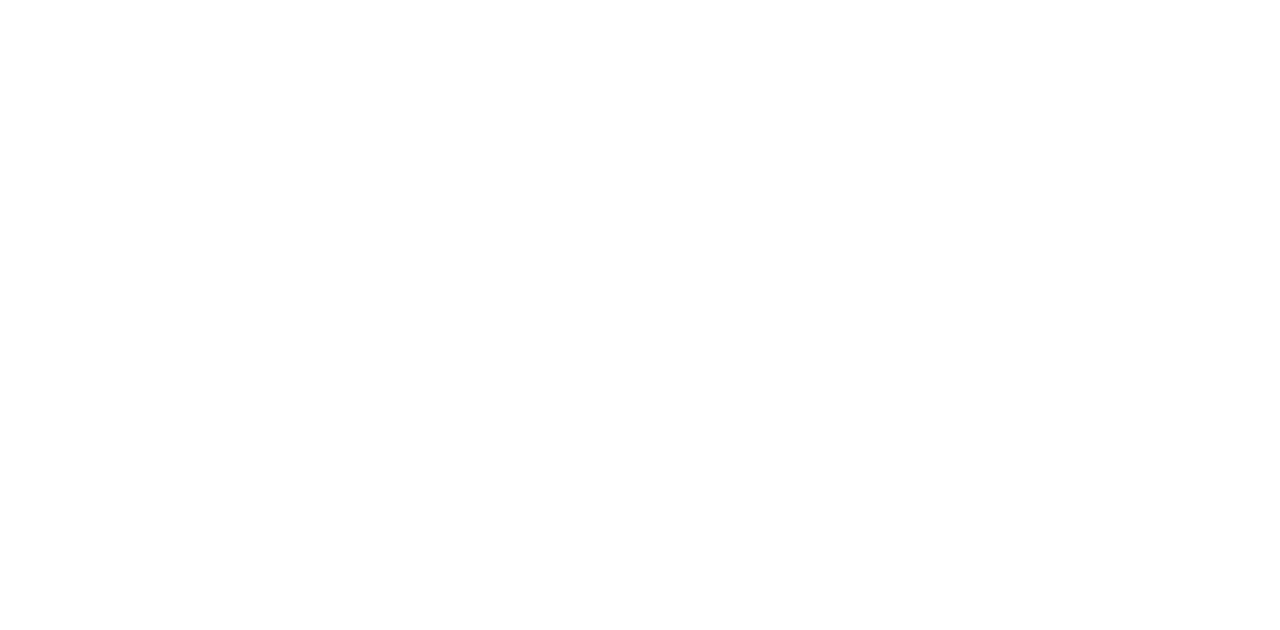
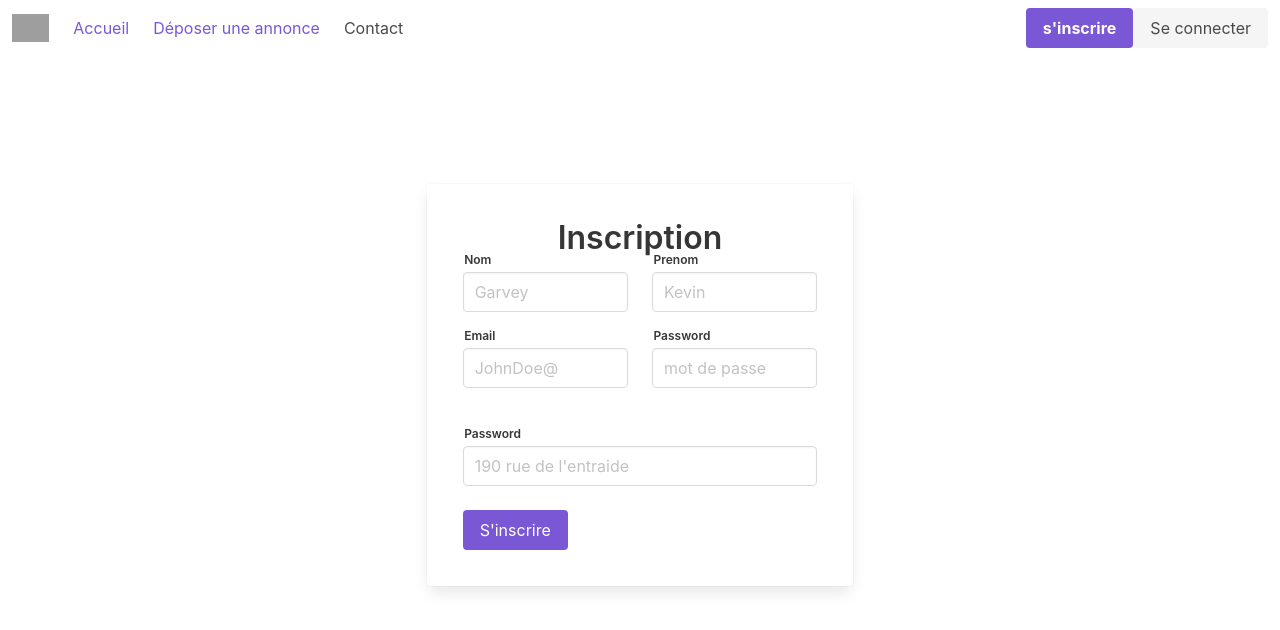
Before and after one commit to yassansplus/microservice-monVoisin, a Vue app in the folder front/vitrine-microservice/: page /inscription in a window 1280 px wide. Shown: the top 630 px of the page. Built offline with nearby package versions, Linux system fonts and the light colour scheme; grey boxes are pictures that could not be loaded.

Commit message:
Ajout front inscription et accueil

```diff
--- a/front/vitrine-microservice/src/components/deposer-une-annonce.vue
+++ /dev/null
@@ -1,13 +0,0 @@
-<template>
-  <div>
-    Déposer une annonce
-  </div>
-
-</template>
-<script>
-console.log("ohoh")
-export default {
-  name: 'dua',
-  components: {}
-}
-</script>
--- /dev/null
+++ b/front/vitrine-microservice/src/components/element/banner.vue
@@ -0,0 +1,35 @@
+<template>
+  <div>
+
+    <div class="banner has-background-primary-light">
+      <h1 class="banner-title">
+        Rechercher un service avec Mon voisin
+      </h1>
+    </div>
+    <div class="container" v-show="showSearchBar">
+      <searchbar></searchbar>
+    </div>
+  </div>
+</template>
+
+<script>
+import searchbar from "./searchbar";
+
+export default {
+  props: {
+    showSearchBar: Boolean
+  },
+  components: {
+    searchbar
+  }
+}
+</script>
+<style>
+.banner {
+  height: 300px;
+  display: flex;
+  align-items: center;
+  align-content: center;
+  justify-content: center;
+}
+</style>
--- /dev/null
+++ b/front/vitrine-microservice/src/components/element/card.vue
@@ -0,0 +1,76 @@
+<template>
+  <section class="columns mt-30">
+    <div class="is-2  is-offset-1 column annonce-image">
+
+    </div>
+    <div class="is-8 column is-paddingless">
+      <div class="card card-annonce">
+        <div class="card-content">
+          <h2 class="title-annonce">
+            <router-link to="/">Cours de guitare</router-link>
+          </h2>
+          <div class="content">
+            <ul>
+              <li>
+                <b-icon
+                    icon="map-marker-radius-outline">
+                </b-icon>
+                <span>Franconville</span>
+              </li>
+              <li>
+                <b-icon
+                    icon="dots-square">
+                </b-icon>
+                <span>Musique</span>
+              </li>
+              <li>
+                <b-icon
+                    icon="cash-multiple">
+                </b-icon>
+                <span>5€</span>
+              </li>
+            </ul>
+
+          </div>
+        </div>
+      </div>
+    </div>
+  </section>
+</template>
+
+<script>
+export default {}
+</script>
+<style>
+select {
+  width: 100%;
+}
+
+.title-annonce {
+  font-size: 1.3rem;
+  font-weight: bold;
+}
+
+.annonce-image {
+  background: url("https://picsum.photos/200") no-repeat;
+  background-size: cover;
+  height: 180px;
+}
+
+.content li {
+  list-style: none;
+  margin-top: 5px !important;
+}
+
+.mt-30 {
+  margin-top: 30px;
+}
+
+.card-annonce {
+  height: 180px;
+  padding: 0;
+  display: flex;
+  align-items: center;
+  justify-content: flex-start;
+}
+</style>
--- /dev/null
+++ b/front/vitrine-microservice/src/components/element/inscription.vue
@@ -0,0 +1,77 @@
+<template>
+  <div>
+    <div>
+      <div class="card card-inscription column is-4 is-offset-4">
+        <div class="card-content">
+          <div class="content">
+            <h1 class="has-text-centered">Inscription</h1>
+            <form action="" method="post">
+              <div class="columns">
+                <b-field label="Nom" :label-position="labelPosition" class="column is-6">
+                  <b-input placeholder="Garvey"></b-input>
+                </b-field>
+                <b-field label="Prenom" :label-position="labelPosition" class="column is-6">
+                  <b-input placeholder="Kevin"></b-input>
+                </b-field>
+              </div>
+              <div class="columns">
+                <b-field label="Email"
+                         :label-position="labelPosition"
+                         class="column is-6">
+                  <b-input type="email"
+                           placeholder="JohnDoe@"
+                           maxlength="50">
+                  </b-input>
+                </b-field>
+                <b-field label="Password"
+                         class="column is-6"
+                         :label-position="labelPosition"
+                >
+                  <b-input minlength="8" type="password" placeholder="mot de passe" maxlength="30"></b-input>
+                </b-field>
+              </div>
+              <div class="columns">
+
+                <b-field label="Password"
+                         class="column is-12"
+                         :label-position="labelPosition"
+                >
+                  <b-input minlength="8" type="text" placeholder="190 rue de l'entraide"></b-input>
+                </b-field>
+              </div>
+              <b-button type="is-primary" @click="test()">S'inscrire</b-button>
+
+            </form>
+          </div>
+        </div>
+      </div>
+    </div>
+  </div>
+
+</template>
+<script>
+
+export default {
+  name: 'inscription',
+  methods: {
+    test: function () {
+      console.log("let's goooooo 🏎");
+    }
+  },
+  data: function () {
+    return {
+      labelPosition: 'on-border',
+      message: "",
+      show: false,
+      posts: [1, 2, 3]
+    }
+  },
+  components: {}
+}
+</script>
+
+<style>
+.card-inscription {
+  margin-top: 10%;
+}
+</style>
--- a/front/vitrine-microservice/src/components/element/navbar.vue
+++ b/front/vitrine-microservice/src/components/element/navbar.vue
@@ -1,7 +1,7 @@
 <template>
   <div>
     <b-navbar>
-      <template>
+      <template #brand>
         <b-navbar-item tag="router-link" :to="{ path: '/' }">
           <img
               src="https://raw.githubusercontent.com/buefy/buefy/dev/static/img/buefy-logo.png"
@@ -9,7 +9,7 @@
           >
         </b-navbar-item>
       </template>
-      <template>
+      <template #start>
         <b-navbar-item>
           <router-link to="/"> Accueil</router-link>
         </b-navbar-item>
@@ -17,20 +17,19 @@
           <router-link to="/deposer-une-annonce"> Déposer une annonce</router-link>
         </b-navbar-item>
         <b-navbar-item href="#">
-          Rechercher une annonce
-        </b-navbar-item>
-        <b-navbar-item href="#">
           Contact
         </b-navbar-item>
 
       </template>
 
-      <template>
+      <template #end>
         <b-navbar-item tag="div">
           <div class="buttons">
-            <a class="button is-primary">
-              <strong>s'inscrire</strong>
-            </a>
+            <router-link to="/inscription">
+              <a class="button is-primary">
+                <strong>s'inscrire</strong>
+              </a>
+            </router-link>
             <a class="button is-light">
               Se connecter
             </a>
@@ -44,6 +43,7 @@
 <script>
 export default {
   name: 'navbar',
+  components: {},
   methods: {
     clickMe() {
       this.$buefy.notification.open('Clicked!!')
--- /dev/null
+++ b/front/vitrine-microservice/src/components/element/searchbar.vue
@@ -0,0 +1,59 @@
+<template>
+  <section class="container">
+    <div class="columns">
+      <div class="block column is-offset-4 is-4 ">
+        <b-field label="Rechercher un service" :label-position="labelPosition">
+          <b-input placeholder="Rechercher un service 🔍..."
+                   type="search"
+                   icon="magnify"
+                   rounded
+          >
+          </b-input>
+        </b-field>
+      </div>
+    </div>
+    <div class="columns">
+      <div class="column is-3 is-offset-1">
+        <b-field label="Catégorie" :label-position="labelPosition">
+          <b-select placeholder="Séléctionner une catégorie 🗄" rounded>
+            <option value="flint">Flint</option>
+            <option value="silver">Silver</option>
+          </b-select>
+        </b-field>
+      </div>
+      <div class="column is-4">
+        <b-field label="Région" :label-position="labelPosition">
+          <b-select placeholder="Select a character" rounded>
+            <option value="flint">Flint</option>
+            <option value="silver">Silver</option>
+          </b-select>
+        </b-field>
+      </div>
+      <div class="column is-3">
+        <b-field label="Département" :label-position="labelPosition">
+          <b-select placeholder="Select a character" rounded>
+            <option value="flint">Flint</option>
+            <option value="silver">Silver</option>
+          </b-select>
+        </b-field>
+      </div>
+    </div>
+  </section>
+
+
+</template>
+
+<script>
+export default {
+  data() {
+    return {
+      labelPosition: 'on-border'
+    }
+  }
+}
+</script>
+<style>
+select {
+  width: 100%;
+}
+</style>
--- /dev/null
+++ b/front/vitrine-microservice/src/components/home.vue
@@ -0,0 +1,27 @@
+<template>
+  <div>
+    <banner v-bind:show-search-bar="true"></banner>
+    <div class="container">
+      <div>
+        <card v-for="(example, index) in posts" :key="index"></card>
+      </div>
+    </div>
+  </div>
+
+</template>
+<script>
+import banner from './element/banner'
+import card from './element/card'
+
+export default {
+  data: function () {
+    return {
+      posts: [1, 2, 3]
+    }
+  },
+  components: {
+    banner,
+    card
+  }
+}
+</script>
```
Also changed, not shown: front/vitrine-microservice/src/components/annonce.vue (added, +13 -0 lines), front/vitrine-microservice/src/main.js (+5 -2 lines).
